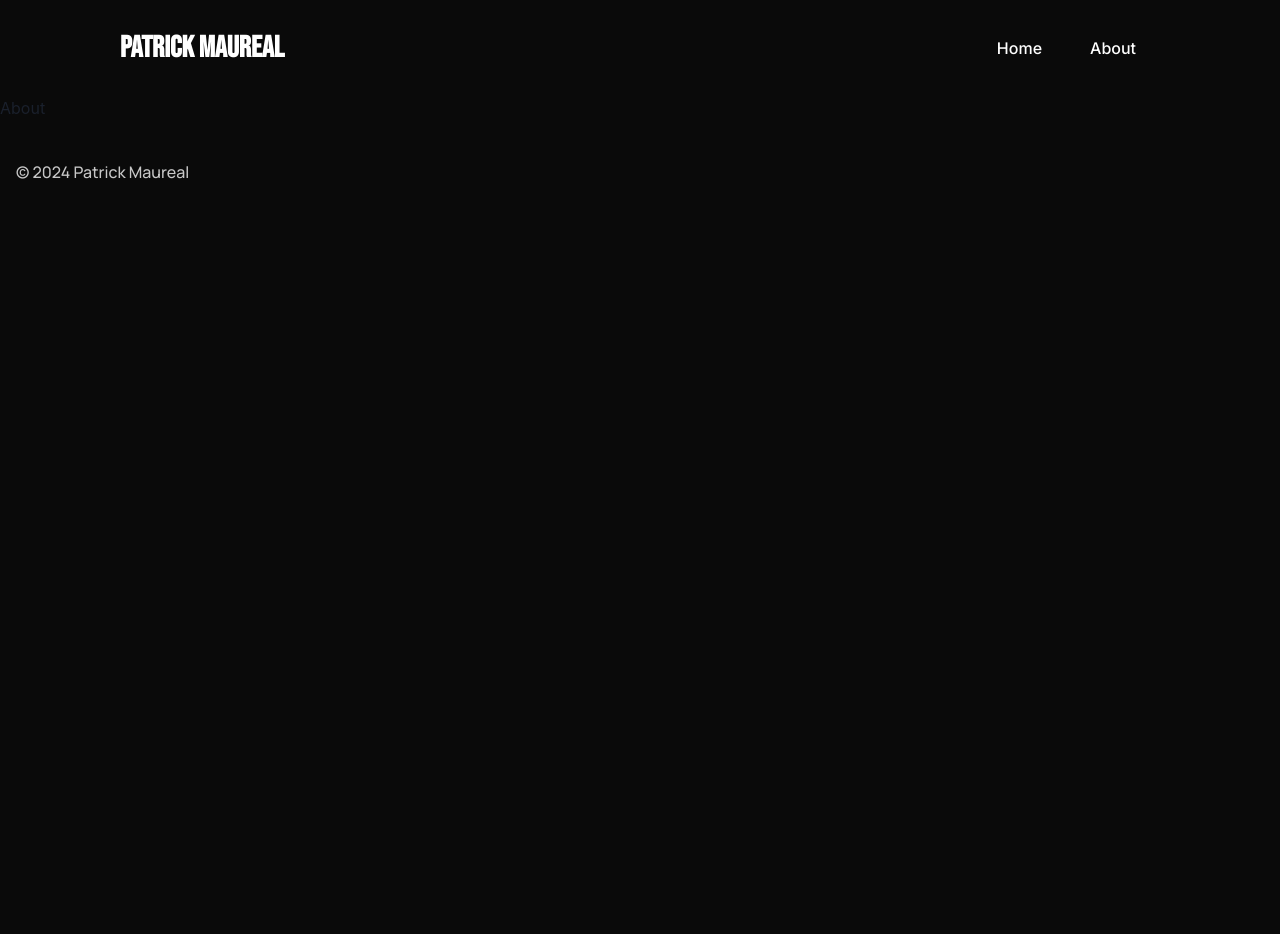
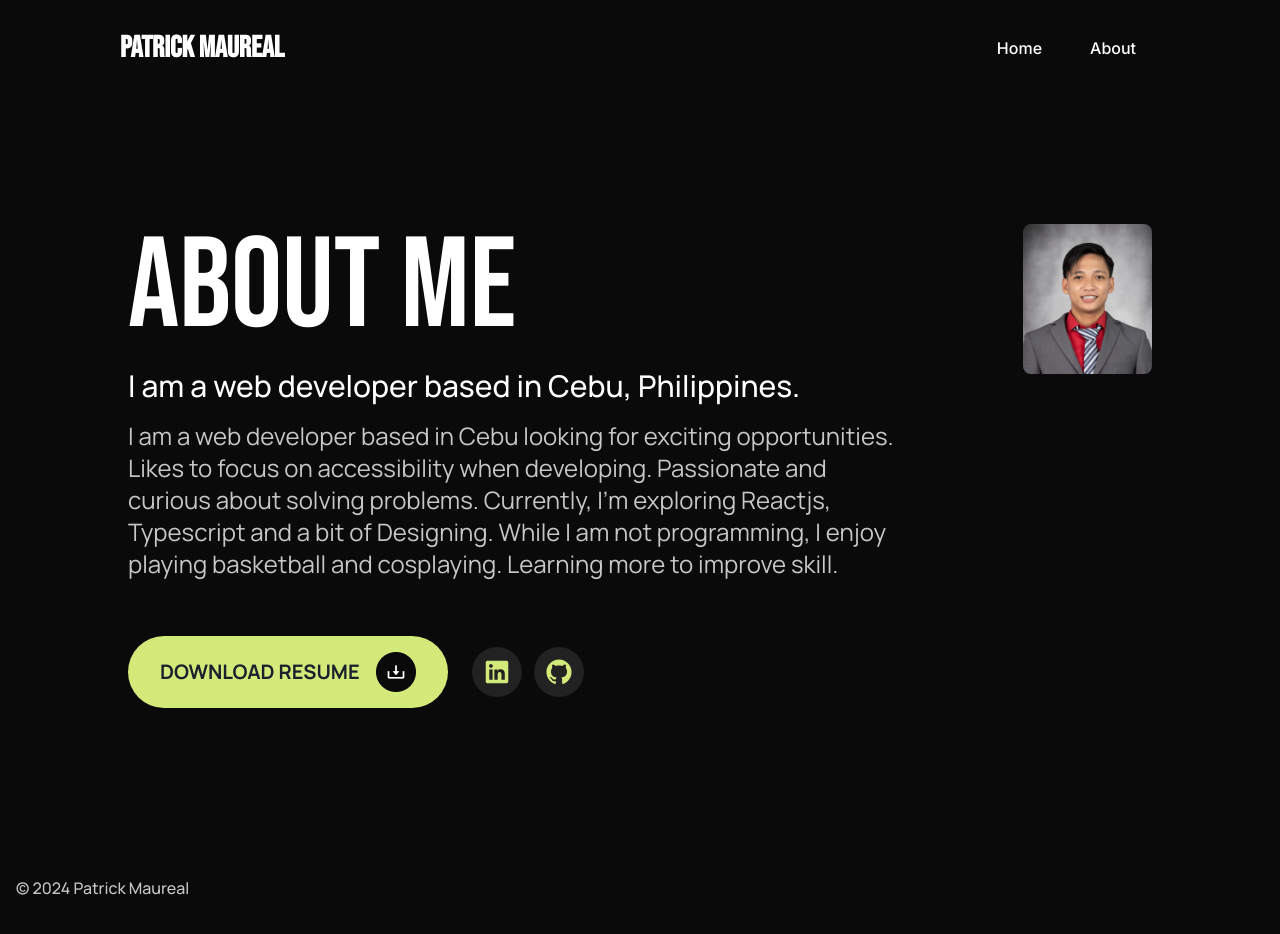
Before and after one commit to patrickMaureal/portfolio, a React (Vite) app: page /about in a window 1280 px wide. Shown: the top 934 px of the page. Before the commit the page ends 800 px from the top, so only its background shows below. Built offline with nearby package versions, Linux system fonts and the light colour scheme.

Commit message:
add about me section in about page

```diff
--- /dev/null
+++ b/src/components/sections/about-me/AboutMe.tsx
@@ -0,0 +1,37 @@
+import { GitHubLogoIcon, LinkedInLogoIcon } from "@radix-ui/react-icons";
+import aboutImg from "../../../assets/profile/profile.png"
+import downloadImg from "../../../assets/about/download-icon.png"
+
+const AboutMe = () => {
+	return (
+    <div className="flex flex-col md:flex-row justify-between items-start px-4 py-20 space-y-20 md:px-10 md:py-12 md:space-x-20 lg:px-32 lg:py-32 lg:space-x-28 lg:space-y-0">
+
+			<div className="flex flex-col space-y-6 self-center">
+				<div className="flex flex-col space-y-4">
+					<h1 className="font-bebas font-normal text-6xl md:text-7xl lg:text-9xl text-white ">About Me</h1>
+					<h4 className="font-manrope font-medium text-3xl text-white">I am a web developer based in Cebu, Philippines. </h4>
+					<p className="font-manrope text-subtitle text-lg lg:text-2xl font-normal">I am a web developer based in Cebu looking for exciting opportunities. Likes to focus on accessibility when developing. Passionate and curious about solving problems. Currently, I’m exploring Reactjs, Typescript and a bit of Designing. While I am not programming, I enjoy playing basketball and cosplaying. Learning more to improve skill.</p>
+				</div>
+				<div className='flex items-center space-x-4 md:space-x-6'>
+					<button className='flex items-center justify-center space-x-4 mt-8 rounded-full bg-primary py-1 px-2 md:py-4 md:px-8 '>
+						<span className='font-manrope font-bold text-sm md:text-xl'>DOWNLOAD RESUME </span>
+						<img src={downloadImg} className="w-10 h-10" alt="" />
+					</button>
+					<div className="flex items-center space-x-3">
+						<button className='mt-8 rounded-full bg-[#222222] py-3 px-3'>
+							<LinkedInLogoIcon height={26} width={26} color='#D3E97A'/>
+						</button>
+						<button className='mt-8 rounded-full bg-[#222222] py-3 px-3'>
+							<GitHubLogoIcon height={26} width={26} color='#D3E97A'/>
+						</button>
+					</div>
+				</div>
+			</div>
+			<div>
+				<img src={aboutImg} alt="" className="rounded-lg" />
+			</div>
+		</div>
+  );
+}
+
+export default AboutMe
--- a/src/pages/About.tsx
+++ b/src/pages/About.tsx
@@ -1,7 +1,10 @@
+import AboutMe from "../components/sections/about-me/AboutMe"
 
 const About = () => {
 	return (
-		<div>About</div>
+		<div className="divide-gray-500 divide-y-2">
+			<AboutMe />
+		</div>
 	)
 }
 
```
Also changed, not shown: src/assets/about/download-icon.png (added).
